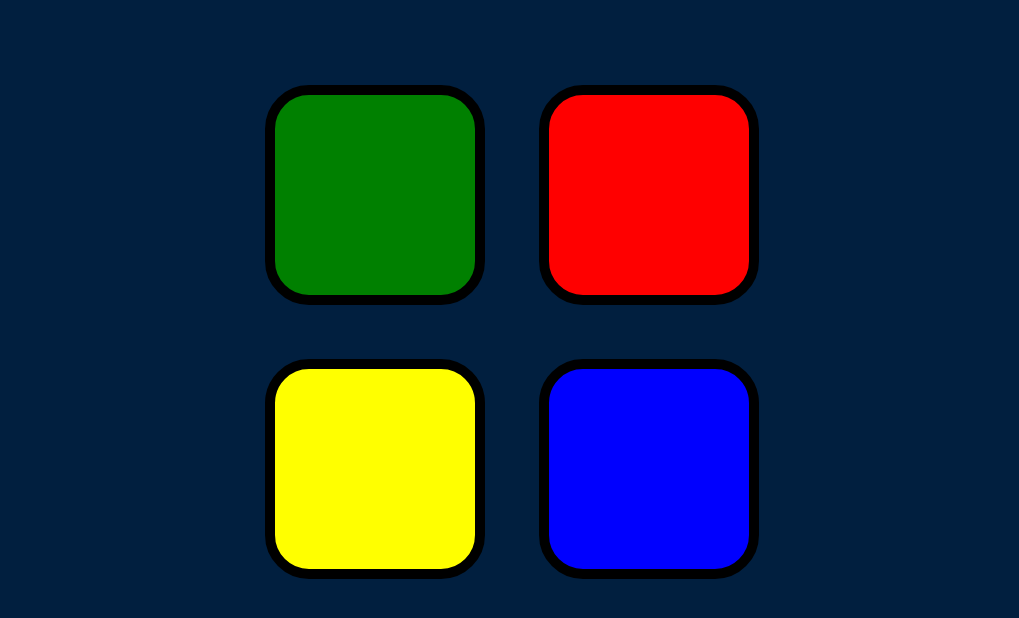
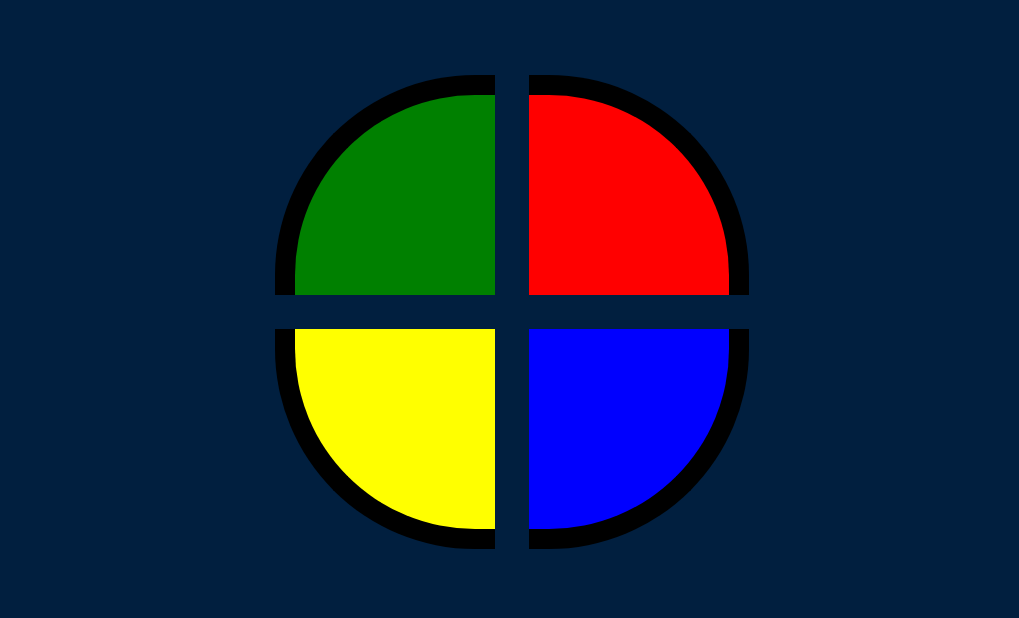
Before and after one commit to SiddPatki/Simon-Game, a plain HTML site: page index.html in a window 1280 px wide. Shown: the part 114-732 px from the top of the page, without its empty margins (128-1147 px from the left). Drawn offline with nearby package versions, Linux system fonts and the light colour scheme.

Commit message:
changed div to arc

```diff
--- a/styles.css
+++ b/styles.css
@@ -1,29 +1,27 @@
 body {
   text-align: center;
-  background-color: #011F3F;
+  background-color: #011f3f;
 }
 
 #level-title {
-  font-family: 'Press Start 2P', cursive;
+  font-family: "Press Start 2P", cursive;
   font-size: 3rem;
-  margin:  5%;
-  color: #FEF2BF;
+  margin: 5%;
+  color: #fef2bf;
 }
 
 .container {
   display: block;
   width: 50%;
   margin: auto;
-
 }
 
 .btn {
-  margin: 25px;
+  margin: 15px;
   display: inline-block;
   height: 200px;
   width: 200px;
-  border: 10px solid black;
-  border-radius: 20%;
+  border: 1px solid black;
 }
 
 .game-over {
@@ -33,18 +31,34 @@ body {
 
 .red {
   background-color: red;
+  border-radius: 0 200px 0 0;
+  border-width: 20px 20px 0 0;
+
+
+
 }
 
 .green {
   background-color: green;
+  border-radius: 200px 0 0 0;
+  border-width: 20px 0 0 20px;
+
 }
 
 .blue {
   background-color: blue;
+  border-radius: 0 0 200px 0;
+  border-width: 0 20px 20px 0;
+
+
 }
 
 .yellow {
   background-color: yellow;
+  border-radius: 0 0 0 200px;
+  border-width: 0 0 20px 20px;
+
+
 }
 
 .pressed {
```
